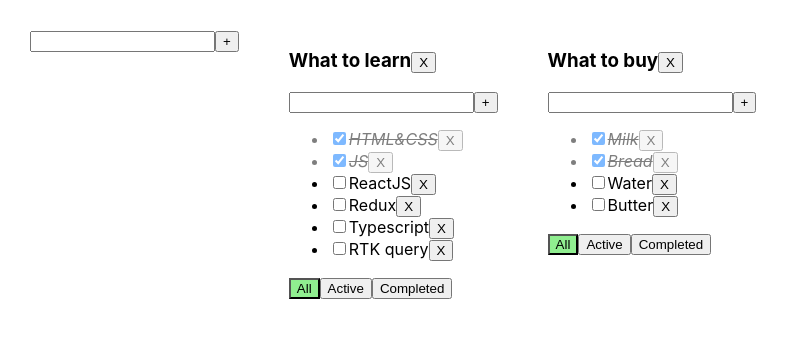
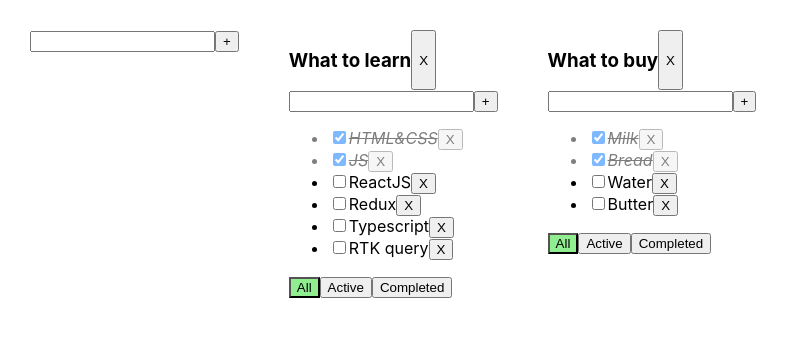
Before and after one commit to BalandinaM/Todolist-01, a React (Vite) app: page / in a window 1280 px wide. Shown: the top 338 px of the page, without its empty margins (0-789 px from the left). Built offline with nearby package versions, Linux system fonts and the light colour scheme.

Commit message:
6 занятие, 2 часть

```diff
--- a/src/App.tsx
+++ b/src/App.tsx
@@ -89,6 +89,21 @@ export const App = () => {
     setTasks({...tasks, [todoListId]: []})
   }
 
+  const updateTodolistTitle = (todoId: TodoListType["idTodo"], title: TodoListType["titleTodo"]) => {
+    setTodoLists(todoLists.map(todoList => todoList.idTodo === todoId ? {...todoList, title} : todoList))
+  }
+
+  const updateTaskTitle = (todoId: TodoListType["idTodo"], taskId: Task["id"], title: TodoListType["titleTodo"]) => {
+    setTasks({
+      ...tasks,
+      [todoId]: tasks[todoId].map(task =>
+        task.id === taskId
+        ? {...task, title}
+        : task
+      )
+    })
+  }
+
   return (
     <div className="app">
       <CreateItemForm onCreateItem={createTodoList}/>
@@ -111,6 +126,8 @@ export const App = () => {
             createTask={createTask}
             changeTaskStatus={changeTaskStatus}
             deleteTodoList={deleteTodoList}
+            updateTodolistTitle={updateTodolistTitle}
+            updateTaskTitle={updateTaskTitle}
           />
         );
       })}
--- /dev/null
+++ b/src/EditableTitle.tsx
@@ -0,0 +1,35 @@
+import { useState } from "react"
+
+type Props = {
+    value: string;
+    onChange: (title: string) => void;
+}
+
+export const EditableTitle = ({value, onChange}: Props) => {
+  const [isEditMode, setIsEditMode] = useState(false);
+  const [title, setTitle] = useState(value);
+
+  const turnOnEditMode = () => {
+    setIsEditMode(true)
+  }
+
+  const turnOffEditMode = () => {
+    console.log('onBlur')
+    setIsEditMode(false)
+    onChange(title)
+  }
+
+  const changeInputHandler = (e: React.ChangeEvent<HTMLInputElement>) => {
+    setTitle(e.currentTarget.value);
+  };
+
+  return (
+    <>
+      {isEditMode ? (
+        <input value={title} autoFocus onBlur={turnOffEditMode} onChange={changeInputHandler}/>
+      ) : (
+        <span onDoubleClick={turnOnEditMode}>{title}</span>
+      )}
+    </>
+  );
+}
--- a/src/TodolistItem.tsx
+++ b/src/TodolistItem.tsx
@@ -1,8 +1,8 @@
-// import { useRef } from "react";
 import { FilterValues, Task, TodoListType } from "./App";
 import { Button } from "./Button";
-import { ChangeEvent, useState } from "react";
+import { ChangeEvent } from "react";
 import { CreateItemForm } from "./CreateItemForm";
+import { EditableTitle } from "./EditableTitle";
 
 type Props = {
   tasks: Task[];
@@ -12,10 +12,10 @@ type Props = {
   createTask: (title: Task['title'], todoId: TodoListType["idTodo"]) => void;
   changeTaskStatus: (taskId: Task['id'], isDone: Task['isDone'], todoId: TodoListType["idTodo"]) => void;
   deleteTodoList: (todoId: TodoListType["idTodo"]) => void;
+  updateTodolistTitle: (todoId: TodoListType["idTodo"], title: TodoListType["titleTodo"]) => void;
+  updateTaskTitle: (todoId: TodoListType["idTodo"], taskId: Task["id"], title: TodoListType["titleTodo"]) => void;
 };
 
-
-//добавить на кнопку дизеблед
 
 export const TodolistItem = ({
   tasks,
@@ -24,7 +24,9 @@ export const TodolistItem = ({
   changeFilter,
   createTask,
   changeTaskStatus,
-  deleteTodoList
+  deleteTodoList,
+  updateTodolistTitle,
+  updateTaskTitle
 }: Props) => {
 
   const createTaskHandler = (title: string) => {
@@ -39,13 +41,17 @@ export const TodolistItem = ({
     deleteTodoList(todolist.idTodo);
   };
 
+  const updateTodolistTitleHandler = (title: string) => {
+    updateTodolistTitle(todolist.idTodo, title)
+  }
+
   return (
     <div>
       <div>
-        <h3>
-          {todolist.titleTodo}
+        <div style={{display: "flex"}}>
+          <h3><EditableTitle value={todolist.titleTodo} onChange={updateTodolistTitleHandler}/></h3>
           <Button title="X" onClick={deleteTodolistHandler} />
-        </h3>
+        </div>
         <CreateItemForm onCreateItem={createTaskHandler} />
         {tasks.length === 0 ? (
           <p>Тасок нет</p>
@@ -64,6 +70,9 @@ export const TodolistItem = ({
                   todolist.idTodo,
                 );
               };
+              const updateTaskTitleHandler = (title: string) => {
+                updateTaskTitle(todolist.idTodo, task.id, title)
+              }
 
               return (
                 <li key={task.id} className={task.isDone ? "is-done" : ""}>
@@ -72,7 +81,7 @@ export const TodolistItem = ({
                     checked={task.isDone}
                     onChange={changeTaskStatusHandler}
                   />
-                  <span>{task.title}</span>
+                  <EditableTitle value={task.title} onChange={updateTaskTitleHandler}/>
                   <Button onClick={deleteTaskHandler} title={"X"} />
                 </li>
               );
```
